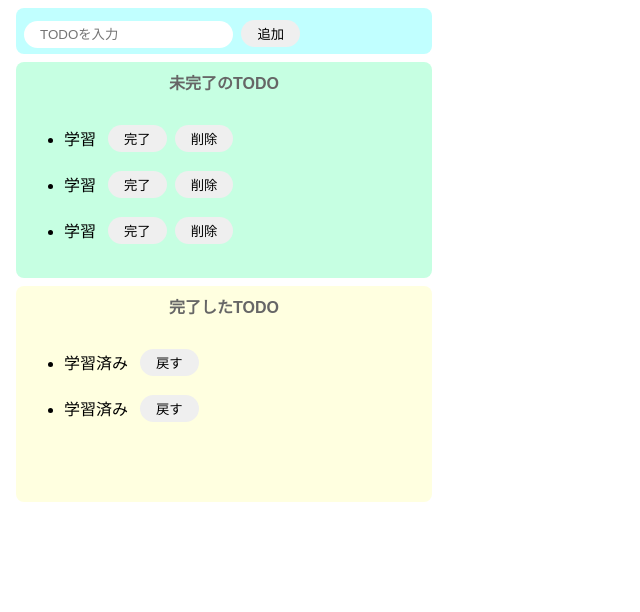
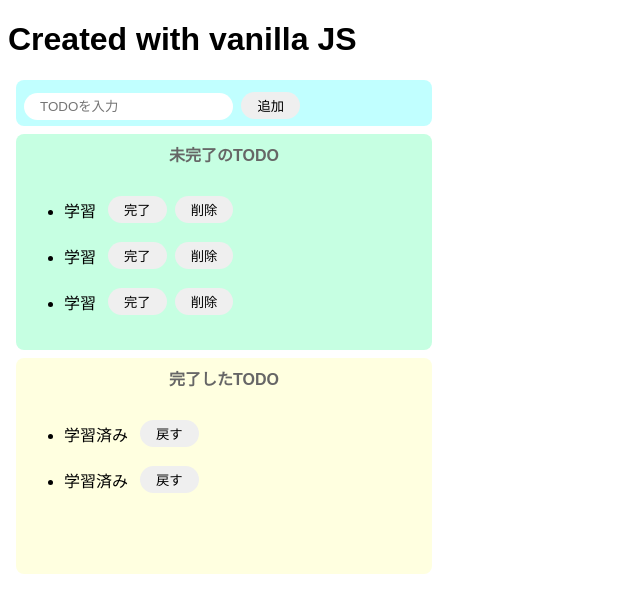
Before and after one commit to chum9625/todo-vanilla, a website built with Parcel: page index.html in a window 1280 px wide. Shown: the whole page, without its empty margins (0-640 px from the left). Built offline with nearby package versions, Linux system fonts and the light colour scheme.

Commit message:
h1 added

```diff
--- a/index.html
+++ b/index.html
@@ -6,6 +6,7 @@
   </head>
 
   <body>
+    <h1>Created with vanilla JS</h1>
     <div class="input-area">
       <input placeholder="TODOを入力" type="text" />
       <button>追加</button>
```
